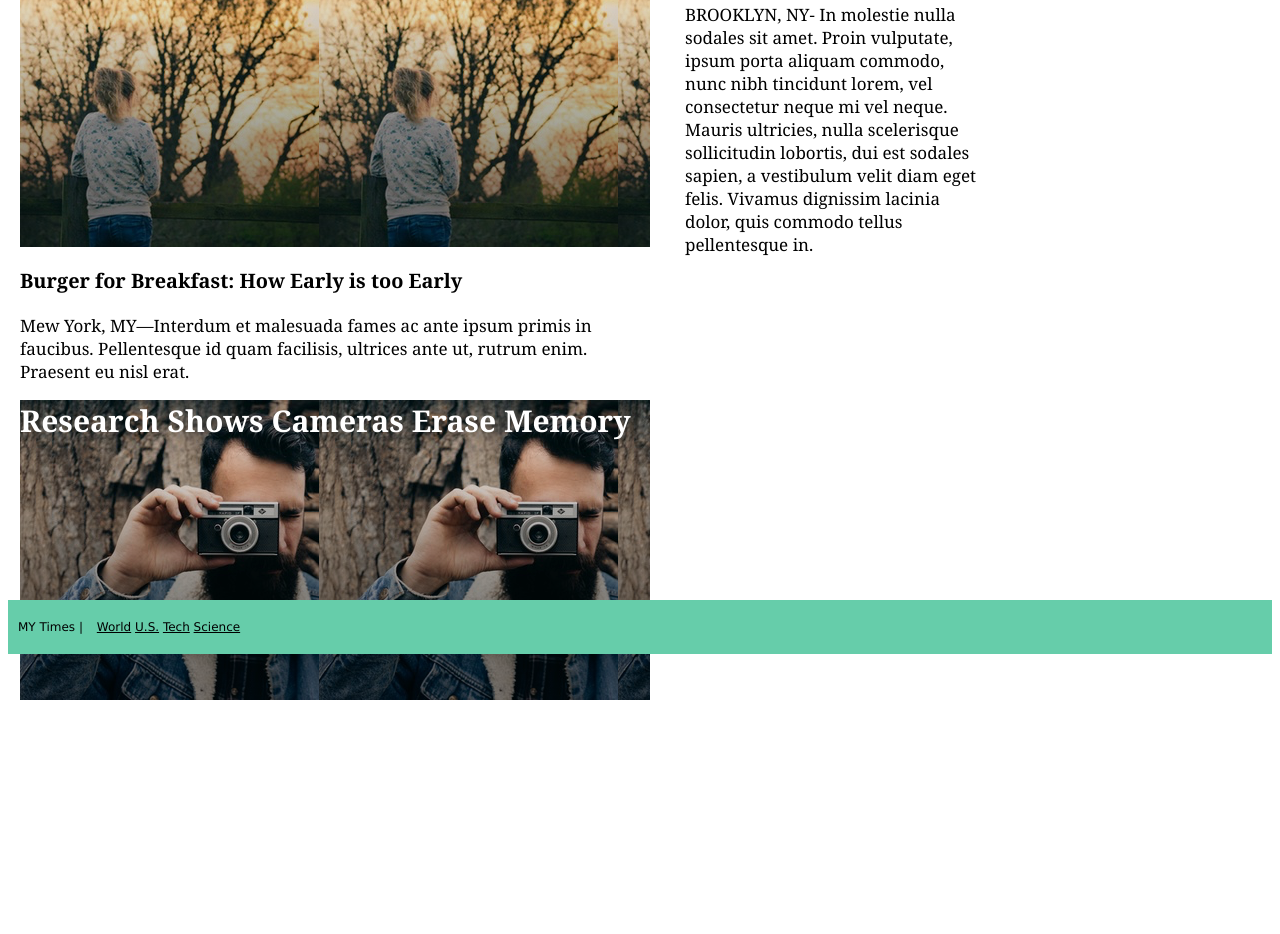
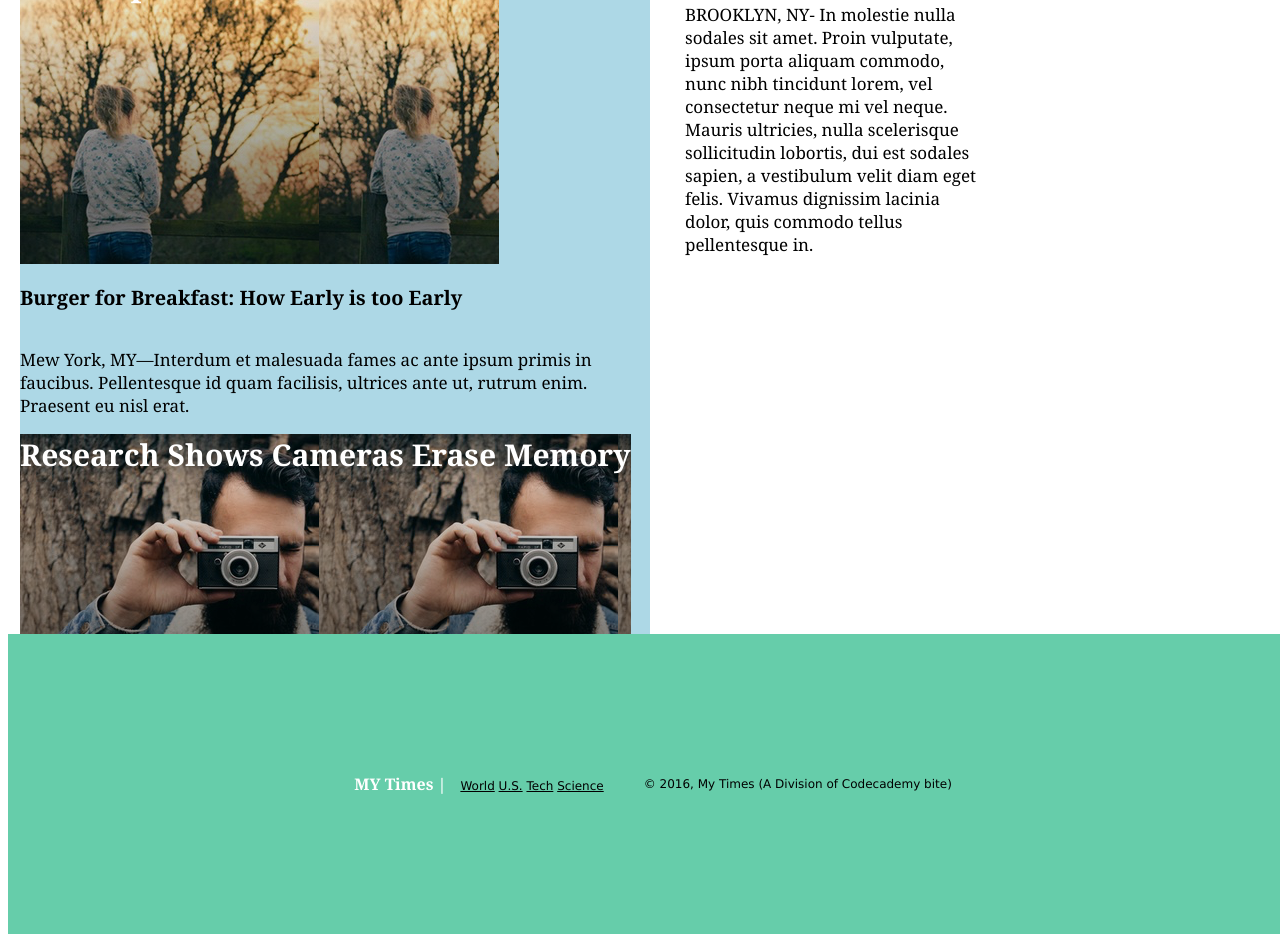
Before and after one commit to Fuzzyonescii/mytimes, a plain HTML site: page index.html in a window 1280 px wide. Shown: the part 901-1835 px from the top of the page. Before the commit the page ends 1601 px from the top, so only its background shows below. Drawn offline with Linux system fonts and the light colour scheme.

Commit message:
Removed redundent divs

```diff
--- a/index.html
+++ b/index.html
@@ -32,7 +32,7 @@
 
       <div class="large">
 
-        <div class="onelarge">
+
           <div class="img" id="one">
             <span>Mother of Three Buys Tuna Steak at Phish Concert. Leaves, "Feeling Funny."</span>
           </div>
@@ -50,8 +50,8 @@
             Vestibulum aliquet placerat leo a hendrerit. Nulla non sagittis
             neque. Nullam sit amet fringilla massa.
           </P>
-        </div>
-        <div class="twolarge">
+
+
         <h3>Orca Spends Vacation at Land World Puget</h3>
         <p>
           PUGET, SO - Sed felis elit, faucibus et ipsum vel, vehicula ultrices
@@ -61,8 +61,8 @@
         <div class="img" id="two">
           <span>Earth Spins Backwards for 2017</span>
         </div>
-      </div>
-        <div class="threelarge">
+
+
           <h3>Burger for Breakfast: How Early is too Early</h3>
           <p>
             Mew York, MY—Interdum et malesuada fames ac ante ipsum primis in
@@ -72,7 +72,7 @@
           <div class="img" id="three">
             <span>Research Shows Cameras Erase Memory</span>
           </div>
-        </div>
+
 
       </div>
 
@@ -127,6 +127,9 @@
         <a href="#">Tech</a>
         <a href="#">Science</a>
       </nav>
+      <p>
+        &copy; 2016, My Times (A Division of Codecademy bite)
+      </p>
     </footer>
   </body>
 </html>
--- a/resources/css/style.css
+++ b/resources/css/style.css
@@ -40,7 +40,6 @@ a {
 
 .mainContainer {
   display: flex;
-  margin-top: ;
   position: relative;
   top: 100px;
   justify-content: center;
@@ -55,22 +54,12 @@ a {
   display: flex;
   width: 630px;
 /*  border: 1px solid black; */
+
   flex-direction: row;
   flex-wrap:wrap;
+  background-color: lightblue;
 
 
-}
-
-.onelarge {
-width: 100%;
-}
-
-.twolarge {
-flex-shrink: 1;
-}
-
-.threelarge {
-flex-shrink: 1;
 }
 
 .med {
@@ -146,9 +135,23 @@ flex-shrink: 1;
 
 footer {
   display: flex;
-  position: relative;
+  position: absolute;
+  width: 100%;
+  height: 300px;
+  align-self: center;
+  align-items: center;
+  flex-flow: row nowrap;
+  justify-content: center;
   background-color: MediumAquamarine;
   margin: auto;
   font-family: Verdana;
   font-size: 12px;
 }
+
+footer span {
+  display: ;
+  font-family: Georgia;
+  font-size: 16px;
+  font-weight: bold;
+  color: white;
+}
```
